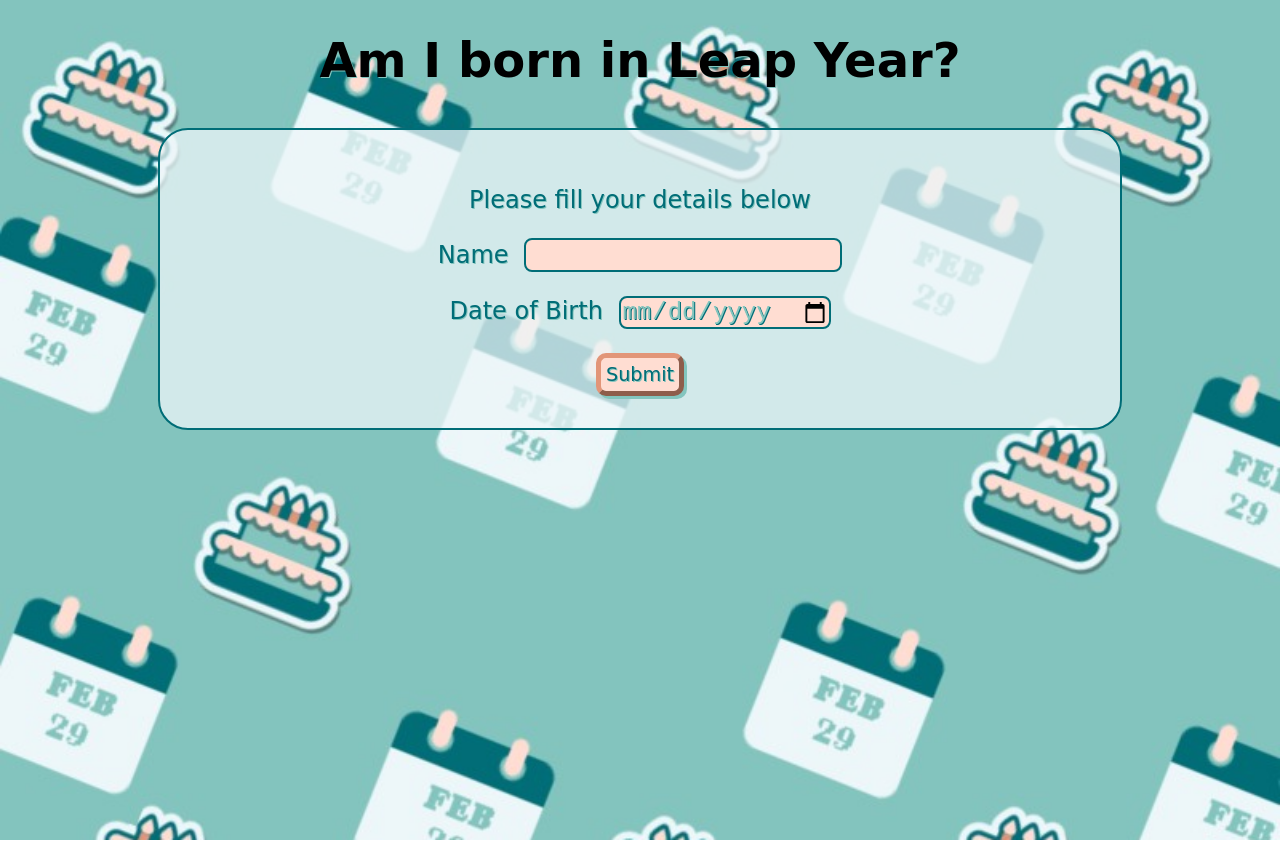
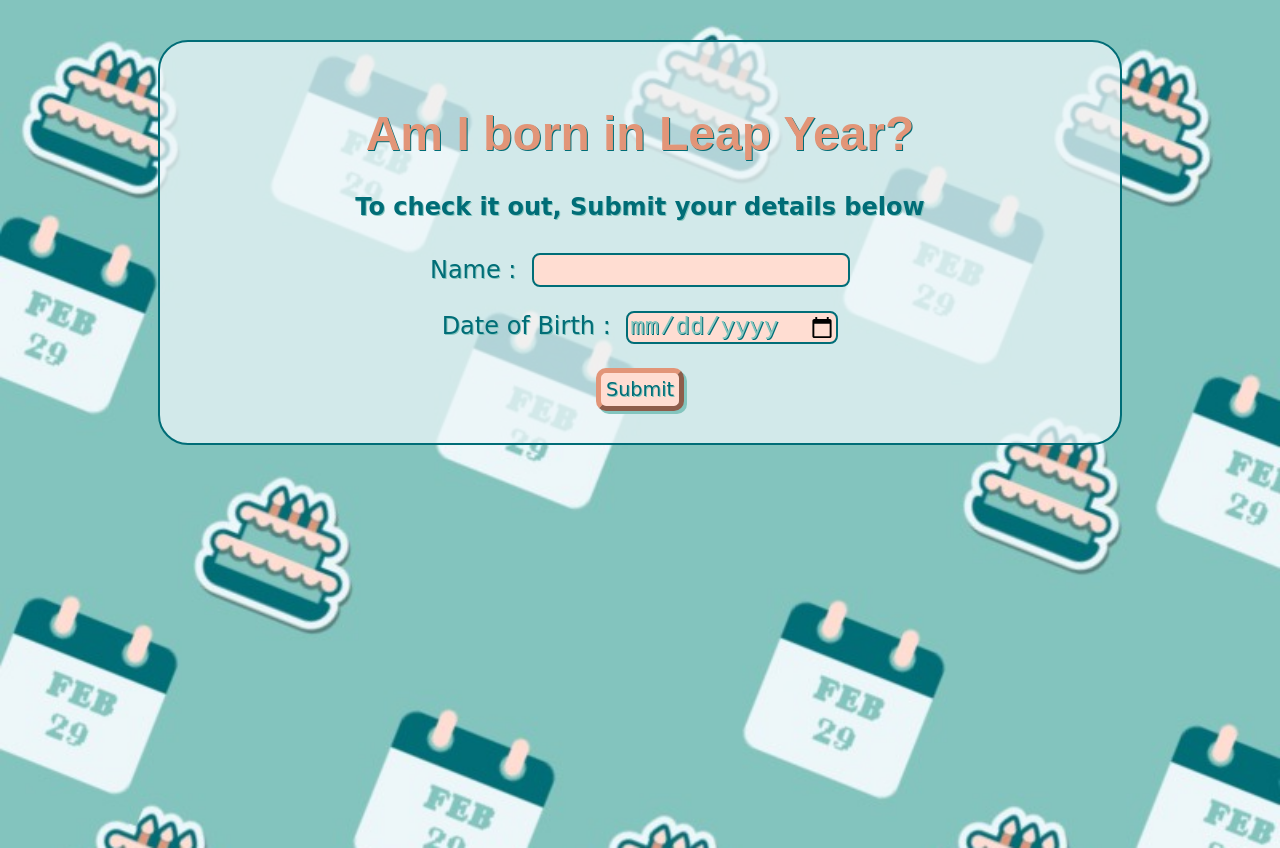
Before and after one commit to gomathiCoder/neogcamp-leapyear-js, a plain HTML site: page index.html in a window 1280 px wide. Drawn offline with Linux system fonts and the light colour scheme; a web font is replaced by a local one.

Commit message:
feat : warning text added for input validation

```diff
--- a/index.html
+++ b/index.html
@@ -8,16 +8,18 @@
     <link rel="stylesheet" href="style.css">
 </head>
 <body>
-    <h1>Am I born in Leap Year?</h1>
     <div class="background-theme">
-        <p class="txt">Please fill your details below</p>
+        <h1 class="heading">Am I born in Leap Year?</h1>
+        <h4 class="txt">To check it out, Submit your details below</h4>
         <p class="txt">
-            Name
-             <input type="text" class="txt-box" id="name">
+            Name :
+            <input type="text" class="txt-box" id="name">
+            <small id="warning-username">name required *</small>
         </p>
         <p class="txt">
-            Date of Birth
-             <input type="date" class="txt-box" id="dob" placeholder="dd-mm-yyyy">
+            Date of Birth :
+            <input type="date" class="txt-box" id="dob" placeholder="dd-mm-yyyy">
+            <small id="warning-dob">DOB required *</small>
         </p>
         <button id="btn-submit">Submit</button>
         <div id="output"></div>
```
